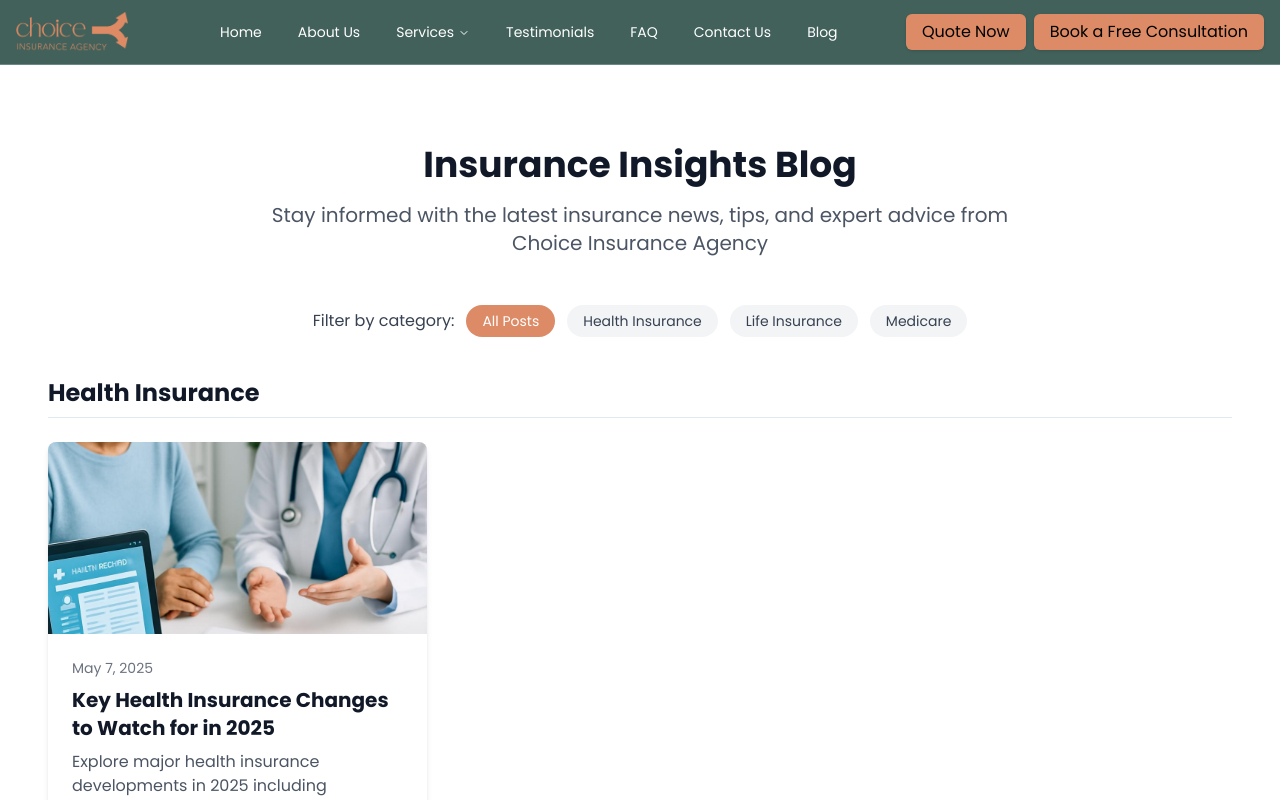
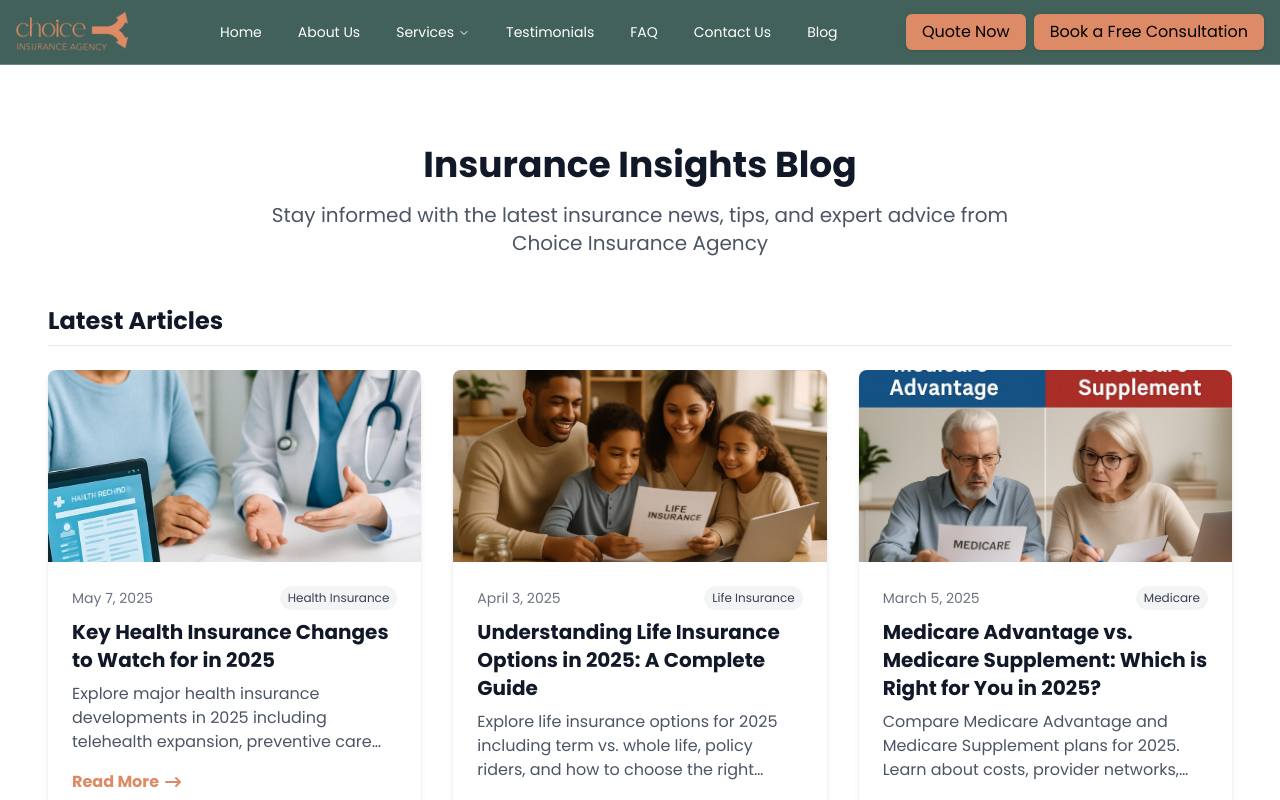
Before and after one commit to Ascempower/Manus, a Next.js app: page /blog in a window 1280 px wide. Shown: the top 800 px of the page. Built offline with nearby package versions, Linux system fonts and the light colour scheme.

Commit message:
modified:   src/app/blog/page.tsx

```diff
--- a/src/app/blog/page.tsx
+++ b/src/app/blog/page.tsx
@@ -11,7 +11,13 @@ export const metadata: Metadata = {
 };
 
 export default function BlogPage() {
+  // Get all posts sorted by date (newest first)
   const allPosts = getAllPostsMetadata();
+
+  // Get the 3 most recent posts
+  const recentPosts = allPosts.slice(0, 3);
+
+  // Get all categories
   const categories = getAllCategories();
 
   return (
@@ -23,27 +29,72 @@ export default function BlogPage() {
         </p>
       </div>
 
-      {/* Category Filter */}
+      {/* Recent Posts Section */}
+      <div className="mb-16">
+        <h2 className="text-2xl font-bold text-gray-900 mb-6 pb-2 border-b">Latest Articles</h2>
+        <div className="grid grid-cols-1 md:grid-cols-2 lg:grid-cols-3 gap-8">
+          {recentPosts.map((post) => (
+            <div
+              key={post.slug}
+              className="bg-white rounded-lg shadow-md overflow-hidden transition-transform duration-300 hover:shadow-lg hover:-translate-y-1"
+            >
+              <div className="relative h-48 w-full">
+                <Image
+                  src={post.coverImage}
+                  alt={post.title}
+                  fill
+                  className="object-cover"
+                />
+              </div>
+              <div className="p-6">
+                <div className="flex justify-between items-center mb-2">
+                  <p className="text-sm text-gray-500">{post.date}</p>
+                  <span className="text-xs bg-gray-100 text-gray-700 px-2 py-1 rounded-full">
+                    {post.category}
+                  </span>
+                </div>
+                <h3 className="text-xl font-bold mb-2 text-gray-900">{post.title}</h3>
+                <p className="text-gray-600 mb-4 line-clamp-3">
+                  {post.description}
+                </p>
+                <Link
+                  href={`/blog/posts/${post.slug}`}
+                  className="text-brand-warm-beige-coral hover:text-brand-warm-beige-coral/80 font-semibold inline-flex items-center"
+                >
+                  Read More
+                  <svg xmlns="http://www.w3.org/2000/svg" className="h-5 w-5 ml-1" viewBox="0 0 20 20" fill="currentColor">
+                    <path fillRule="evenodd" d="M12.293 5.293a1 1 0 011.414 0l4 4a1 1 0 010 1.414l-4 4a1 1 0 01-1.414-1.414L14.586 11H3a1 1 0 110-2h11.586l-2.293-2.293a1 1 0 010-1.414z" clipRule="evenodd" />
+                  </svg>
+                </Link>
+              </div>
+            </div>
+          ))}
+        </div>
+      </div>
+
+      {/* Category Navigation */}
       <div className="mb-10">
-        <div className="flex flex-wrap items-center justify-center gap-3 mb-8">
-          <span className="text-gray-700 font-medium">Filter by category:</span>
-          <button className="px-4 py-1.5 bg-brand-warm-beige-coral text-white rounded-full text-sm font-medium">
-            All Posts
-          </button>
+        <h2 className="text-xl font-bold text-gray-900 mb-4">Browse by Category</h2>
+        <div className="flex flex-wrap items-center gap-3">
           {categories.map((category) => (
-            <button
+            <Link
               key={category}
+              href={`#${category.replace(/\s+/g, '-').toLowerCase()}`}
               className="px-4 py-1.5 bg-gray-100 hover:bg-gray-200 text-gray-700 rounded-full text-sm font-medium"
             >
               {category}
-            </button>
+            </Link>
           ))}
         </div>
       </div>
 
       {/* Blog Posts by Category */}
       {categories.map((category) => (
-        <div key={category} className="mb-16">
+        <div
+          id={category.replace(/\s+/g, '-').toLowerCase()}
+          key={category}
+          className="mb-16"
+        >
           <h2 className="text-2xl font-bold text-gray-900 mb-6 pb-2 border-b">
             {category}
           </h2>
```
